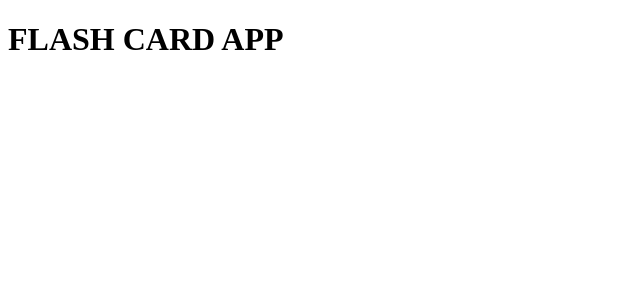
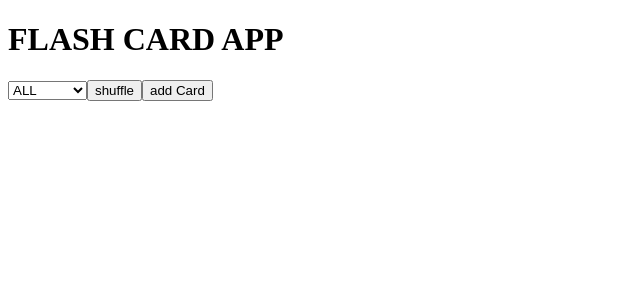
Before and after one commit to shibaan1/FlashCard-App, a React (Vite) app: page / in a window 1280 px wide. Shown: the top 300 px of the page, without its empty margins (0-640 px from the left). Built offline with nearby package versions, Linux system fonts and the light colour scheme.

Commit message:
feat: add app layout skeleton

```diff
--- a/src/App.jsx
+++ b/src/App.jsx
@@ -26,7 +26,24 @@ function App() {
 
   return (
     <div>
-      <h1>FLASH CARD APP</h1>
+
+      <header>
+
+        <h1>FLASH CARD APP</h1>
+
+        <select >
+          <option value="ALL">ALL</option>
+          <option value="JavaScript">javascript</option>
+          <option value="React">react</option>
+          <option value="HTML">HTML</option>
+          </select>
+
+        <button>shuffle</button>
+        <button>add Card</button>
+      </header>
+
+
+
     </div>
   )
 }
```
